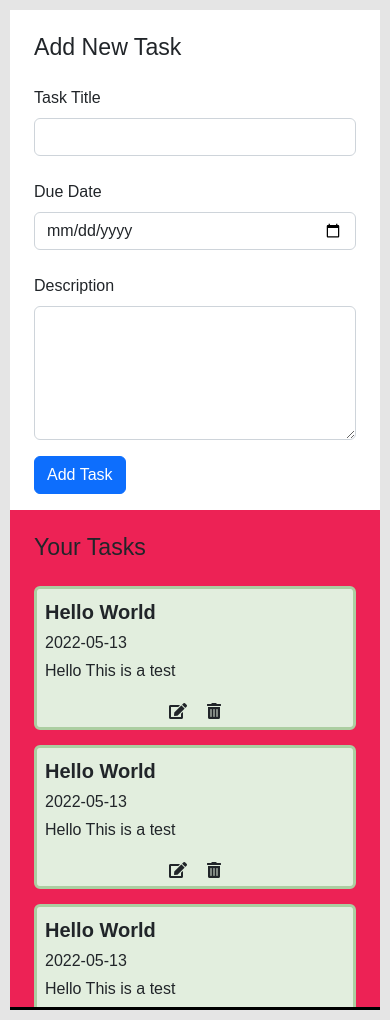
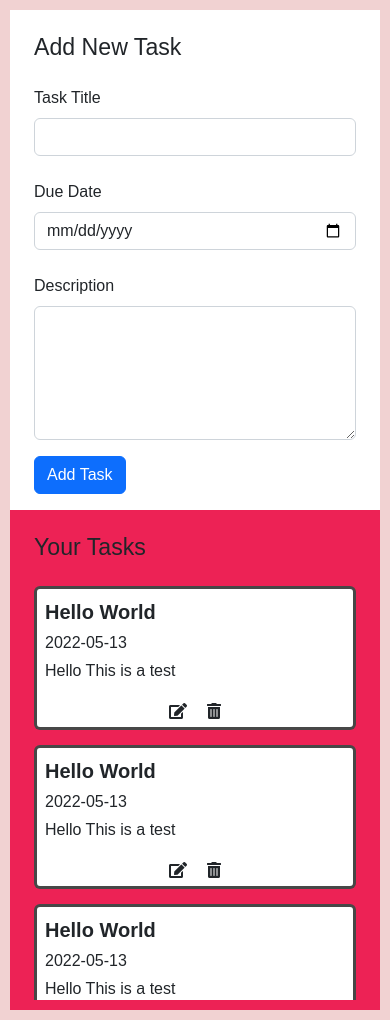
Before and after one commit to adilcodes/Javascript-ToDo-App, a plain HTML site: page index.html in a window 390 px wide. Drawn offline with nearby package versions, Linux system fonts and the light colour scheme.

Commit message:
Changes the color scheme

```diff
--- a/style.css
+++ b/style.css
@@ -4,7 +4,7 @@ body{
     align-items: center;
     min-height: 100vh;
     /* overflow: hidden; */
-    background-color: #e5e5e5;
+    background-color: #ecbfbfb3;
     font-family: sans-serif;
 }
 
@@ -20,6 +20,7 @@ body{
 .right-sec{
     height: 500px;
     background-color: rgb(237, 34, 85);
+    border-bottom: 10px solid transparent;
     overflow-y: scroll;
     -ms-overflow-style: none;
     scrollbar-width: none;
@@ -35,8 +36,8 @@ body{
     gap: 15px;
 }
 #tasks div{
-    border: 3px solid #abcea1;
-    background-color: #e2eede;
+    border: 3px solid rgba(51, 51, 51, 0.898);
+    background-color: #fff;
     border-radius: 6px;
     padding: 5px;
     display: grid;
@@ -59,7 +60,4 @@ body{
     .con{
         border: 10px solid transparent;
     }
-    .right-sec{
-        border-bottom: 3px solid #000;
-    }
 }
```
